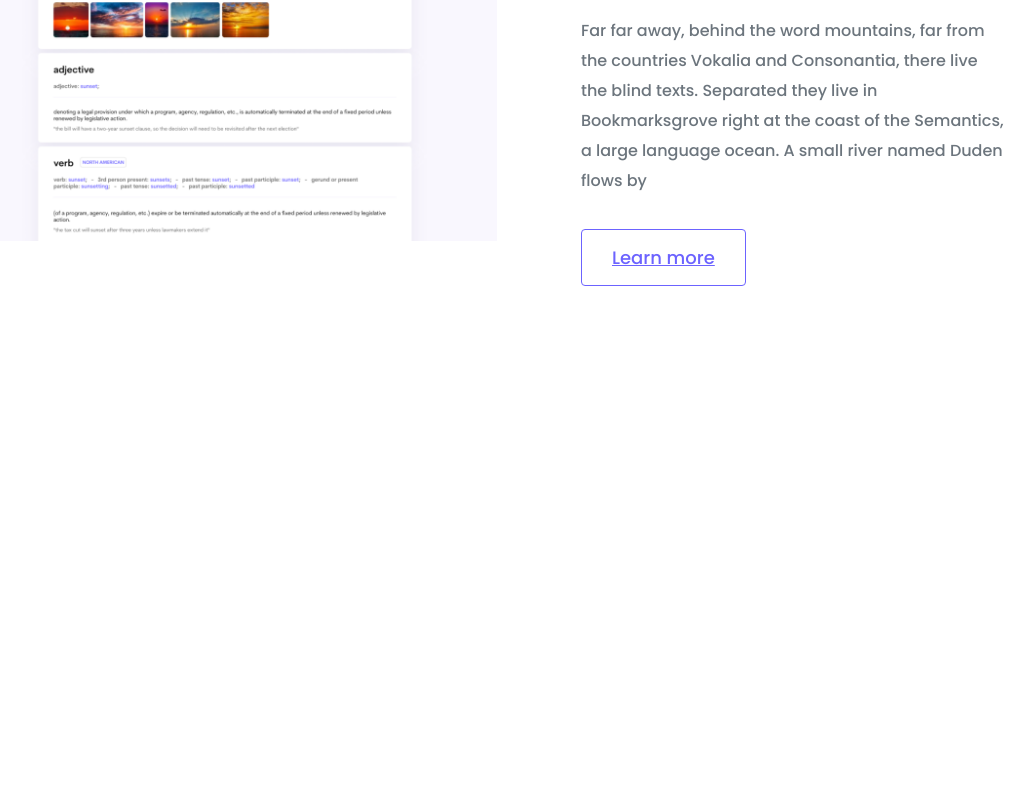
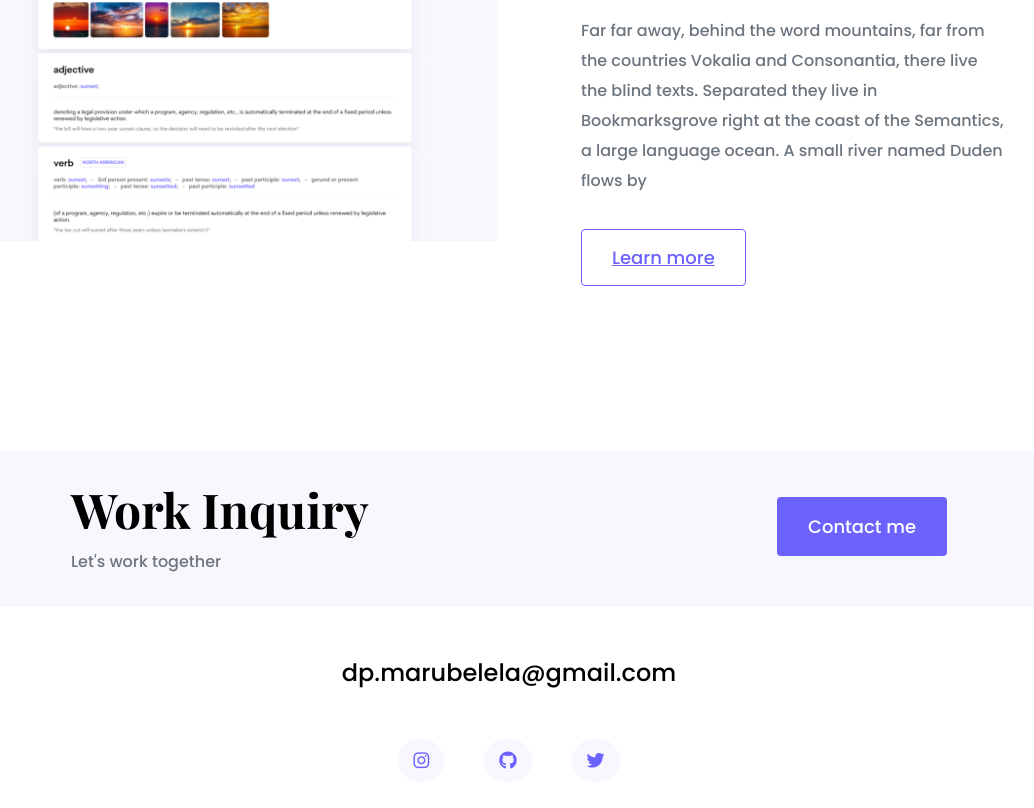
Before and after one commit to ProdenceM/frontend-portfolio-project, a plain HTML site: page index.html in a window 1280 px wide. Shown: the part 2494-3302 px from the top of the page, without its empty margins (131-1165 px from the left). Before the commit the page ends 2933 px from the top, so only its background shows below. Drawn offline with nearby package versions, Linux system fonts and the light colour scheme.

Commit message:
Added footer

```diff
--- a/index.html
+++ b/index.html
@@ -23,8 +23,9 @@
       integrity="sha384-b5kHyXgcpbZJO/tY9Ul7kGkf1S0CWuKcCD38l8YkeH8z8QjE0GmW1gYU5S9FOnJ0"
       crossorigin="anonymous"
     ></script>
+
     <script
-      src="https://kit.fontawesome.com/ddc3ee268a.js"
+      src="https://kit.fontawesome.com/4a407d69ae.js"
       crossorigin="anonymous"
     ></script>
   </head>
@@ -130,6 +131,35 @@
           </div>
         </div>
       </div>
+      <footer>
+        <div
+          class="contact-box d-flex justify-content-between mb-5 d-none d-md-flex"
+        >
+          <div>
+            <h4>Work Inquiry</h4>
+            <p class="text-muted">Let's work together</p>
+          </div>
+          <div>
+            <a href="" class="btn btn-branding mt-3">Contact me</a>
+          </div>
+        </div>
+        <div class="d-flex justify-content-center mb-5">
+          <a href="mailto:dp.marubelela@gmail.com" class="email-link"
+            >dp.marubelela@gmail.com</a
+          >
+        </div>
+        <div class="social-links d-flex justify-content-center mb-5">
+          <a href="https://www.instagram.com/prodenceM" target="_blank">
+            <i class="fa-brands fa-instagram"></i>
+          </a>
+          <a href="https://www.github.com/prodenceM" target="_blank">
+            <i class="fa-brands fa-github"></i>
+          </a>
+          <a href="https://www.twitter.com/prodenceM" target="_blank">
+            <i class="fa-brands fa-twitter"></i>
+          </a>
+        </div>
+      </footer>
     </div>
   </body>
 </html>
--- a/style/portfolio.css
+++ b/style/portfolio.css
@@ -27,6 +27,10 @@ h1 {
 
 h2 {
   font-size: 64px;
+}
+
+h4 {
+  font-size: 48px;
 }
 
 p {
@@ -142,6 +146,45 @@ nav li.active a {
   color: var(--branding-color);
 }
 
+footer {
+  margin: 60px 0;
+}
+
+footer .contact-box {
+  background: var(--secondary-color);
+  padding: 30px 120px;
+  border-radius: 10px;
+}
+
+footer .contact-box p {
+  margin: 0;
+}
+
+footer .email-link {
+  text-decoration: none;
+  color: black;
+  font-size: 24px;
+}
+
+footer .email-link:hover {
+  color: var(--branding-color);
+}
+
+footer .social-links a {
+  margin: 0 20px;
+  color: var(--branding-color);
+  background: var(--secondary-color);
+  padding: 8px 15px;
+  border-radius: 50px;
+  font-size: 18px;
+  transition: all 100ms ease-in-out;
+}
+
+footer .social-links a:hover {
+  color: white;
+  background: var(--branding-color);
+}
+
 @media (max-width: 900px) {
   h1 {
     font-size: 44px;
@@ -150,6 +193,10 @@ nav li.active a {
 
   h2 {
     font-size: 40px;
+  }
+
+  h4 {
+    font-size: 18px;
   }
 
   .hero {
```
